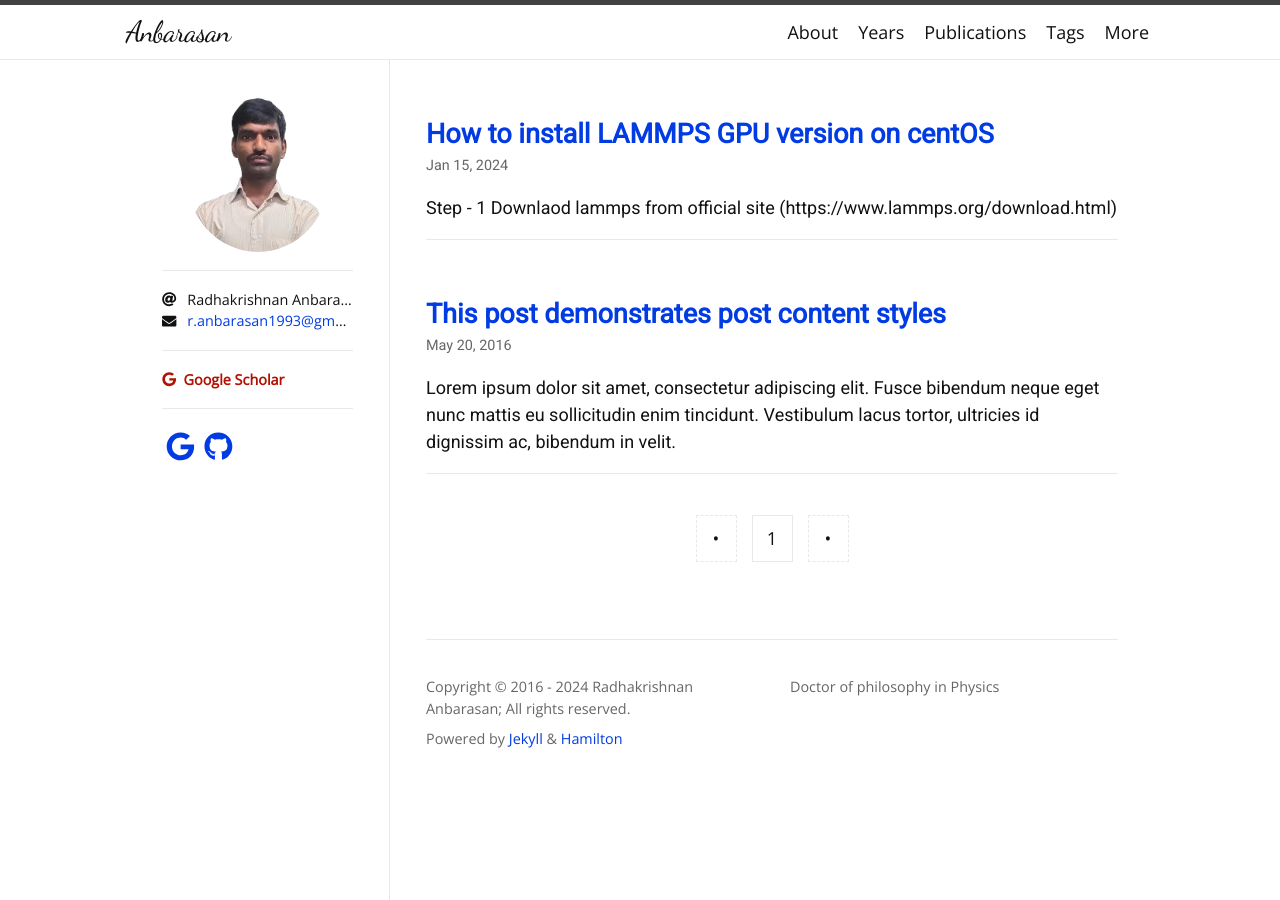
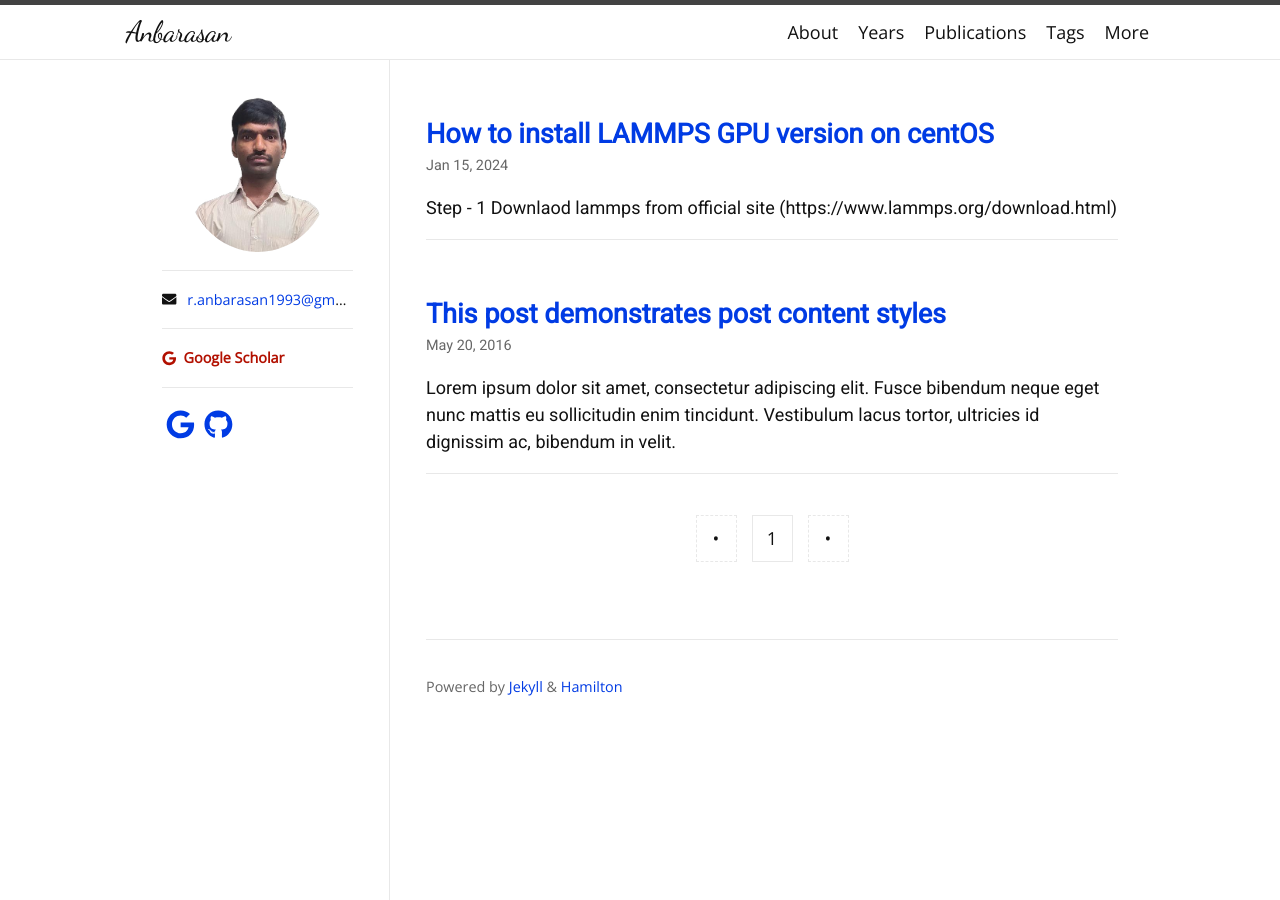
Before and after one commit to anbarasananbu/anbarasan, a Jekyll site: the page built from index.html, in a window 1280 px wide. Built offline with Jekyll 4.4.1, drawn with Linux system fonts in a browser that asks for light colours; nearby versions of some CDN libraries; some web fonts are replaced; the list of posts is cut into pages by our own code; a style sheet for code colours, icons or effects is not loaded.

Commit message:
Update _config.yml

```diff
--- a/_config.yml
+++ b/_config.yml
@@ -1,6 +1,6 @@
 title: Anbarasan
-description: Doctor of philosophy in Physics
-author: Radhakrishnan Anbarasan
+description:
+author:
 avatar: /logo.png
 email: r.anbarasan1993@gmail.com
 
```
